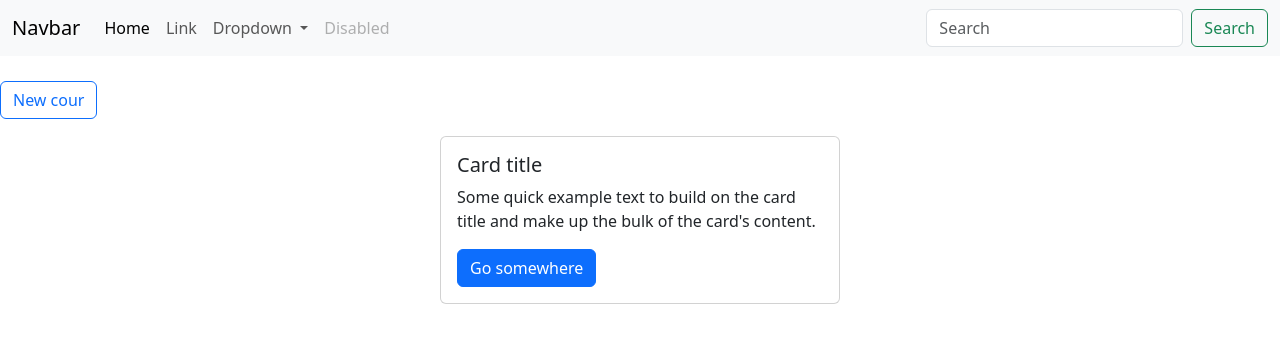
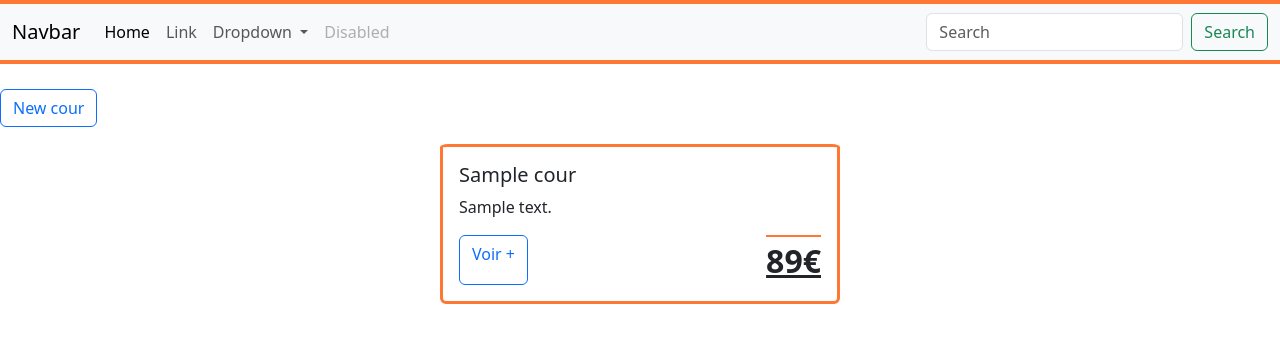
Before and after one commit to Zicrou/awformations, a Rails app: page /cours in a window 1280 px wide. Shown: the top 343 px of the page. Run offline with Rails 7, Linux system fonts and the light colour scheme; tables that the repository leaves empty hold one stand-in row (values such as "Sample post"); style sheets or scripts are compiled from the project's sources; some libraries are stand-ins or nearby versions.

Commit message:
Added Style to the Index page

```diff
--- a/app/views/cours/index.html.erb
+++ b/app/views/cours/index.html.erb
@@ -10,12 +10,15 @@
     <div class="container d-flex justify-content-center">
     <div class="row justify-content-center">
       <% @cours.each do |cour| %>
-        <div class="card" style="width: 25rem; margin:2%;padding:0%;">
+        <div class="card" style="width: 25rem; margin:2%;padding:0%; border: 3px solid #FF7733;border-top-left-radius: 2%;border-top-right-radius: 2%;">
 		      <%= image_tag(cour.thumbnail, style:"width:auto;height:auto;", class:"card-img-top", alt:"...") if cour.thumbnail.present? %>
           <div class="card-body">
-            <h5 class="card-title">Card title</h5>
-            <p class="card-text">Some quick example text to build on the card title and make up the bulk of the card's content.</p>
-            <a href="#" class="btn btn-primary">Go somewhere</a>
+            <h5 class="card-title"><%= cour.title %></h5>
+            <p class="card-text"><%= cour.content %></p>
+            <div class="d-flex justify-content-between">
+              <a href="#" class="btn btn-outline-primary" style="">Voir +</a>
+              <span class="fw-bold text-decoration-underline" style="border-top: 2px solid #FF7733;font-size:2rem;">89€</span>
+            </div>
           </div>
         </div>
           <%#= render cour %>
--- a/app/views/shared/_header.html.erb
+++ b/app/views/shared/_header.html.erb
@@ -1,4 +1,4 @@
-<nav class="navbar navbar-expand-lg bg-body-tertiary">
+<nav class="navbar navbar-expand-lg bg-body-tertiary" style="border-top: 4px solid #FF7733; border-bottom: 4px solid #FF7733;">
   <div class="container-fluid">
     <a class="navbar-brand" href="#">Navbar</a>
     <button class="navbar-toggler" type="button" data-bs-toggle="collapse" data-bs-target="#navbarSupportedContent" aria-controls="navbarSupportedContent" aria-expanded="false" aria-label="Toggle navigation">
```
